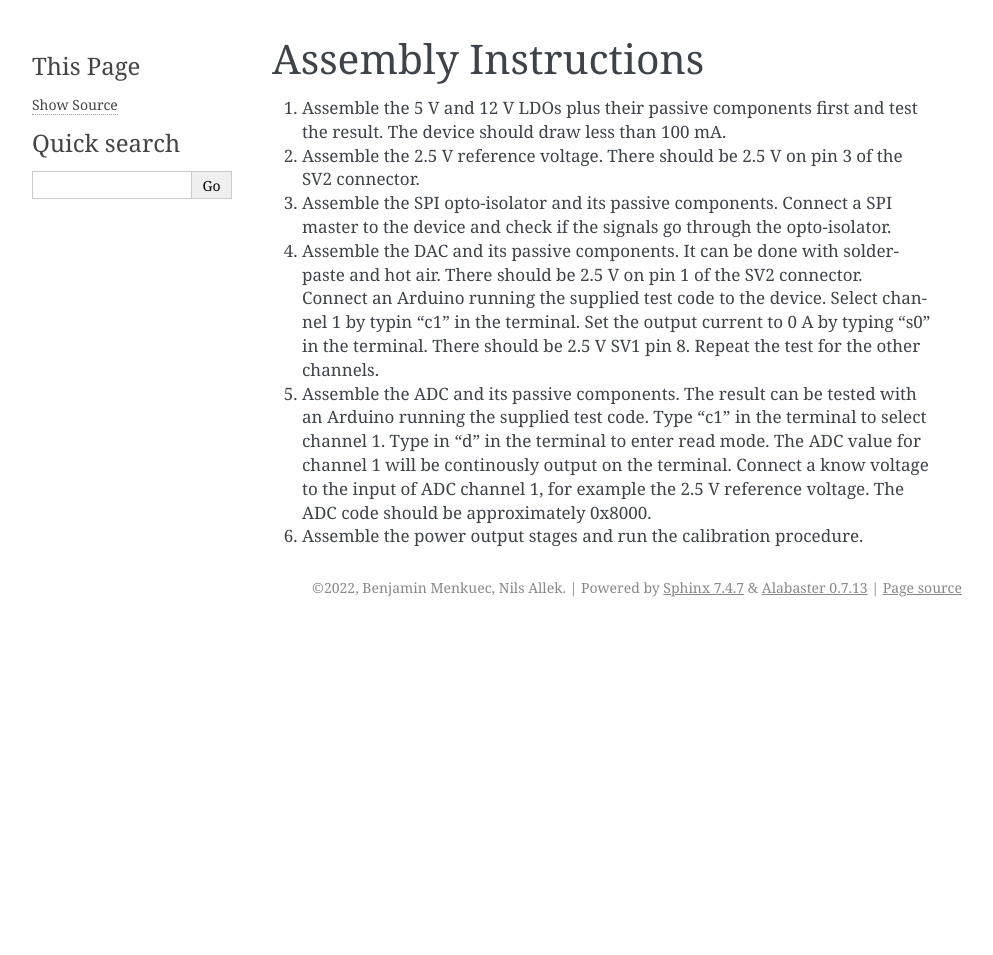
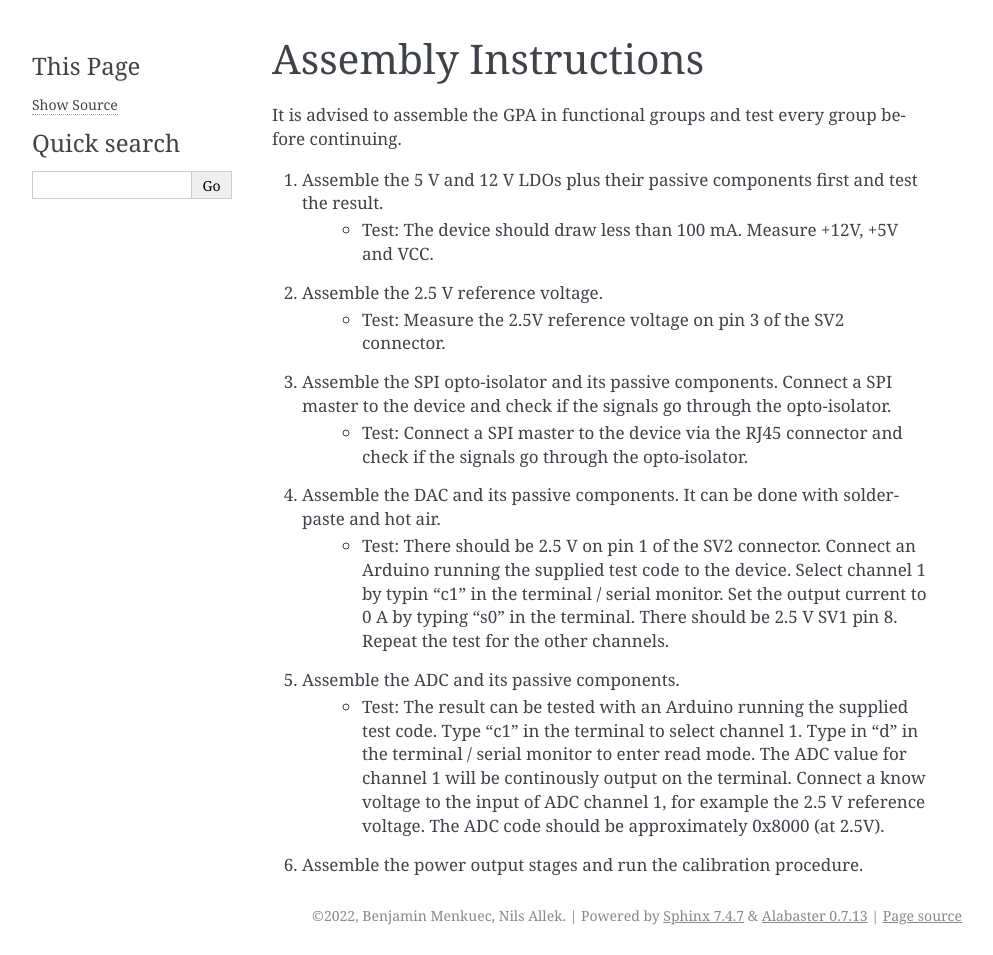
Before and after one commit to NilsAll/GPA-docTest, a Sphinx documentation site: the page built from docs/pages/assembly-instructions.rst, in a window 1280 px wide. Shown: the whole page, without its empty margins (148-1141 px from the left). Built offline with Sphinx 7.4.7, drawn with Linux system fonts in a browser that asks for light colours; before the commit the page ends 900 px from its top, so only the background shows below that.

Commit message:
fixed typos

```diff
--- a/docs/pages/assembly-instructions.rst
+++ b/docs/pages/assembly-instructions.rst
@@ -1,8 +1,16 @@
 Assembly Instructions
 =====================
-1. Assemble the 5 V and 12 V LDOs plus their passive components first and test the result. The device should draw less than 100 mA.
-2. Assemble the 2.5 V reference voltage. There should be 2.5 V on pin 3 of the SV2 connector.
+
+It is advised to assemble the GPA in functional groups and test every group before continuing.
+
+1. Assemble the 5 V and 12 V LDOs plus their passive components first and test the result.
+    - Test: The device should draw less than 100 mA. Measure +12V, +5V and VCC.
+2. Assemble the 2.5 V reference voltage.
+    - Test: Measure the 2.5V reference voltage on pin 3 of the SV2 connector.
 3. Assemble the SPI opto-isolator and its passive components. Connect a SPI master to the device and check if the signals go through the opto-isolator.
-4. Assemble the DAC and its passive components. It can be done with solderpaste and hot air. There should be 2.5 V on pin 1 of the SV2 connector. Connect an Arduino running the supplied test code to the device. Select channel 1 by typin "c1" in the terminal. Set the output current to 0 A by typing "s0" in the terminal. There should be 2.5 V SV1 pin 8. Repeat the test for the other channels.
-5. Assemble the ADC and its passive components. The result can be tested with an Arduino running the supplied test code. Type "c1" in the terminal to select channel 1. Type in "d" in the terminal to enter read mode. The ADC value for channel 1 will be continously output on the terminal. Connect a know voltage to the input of ADC channel 1, for example the 2.5 V reference voltage. The ADC code should be approximately 0x8000.
+    - Test: Connect a SPI master to the device via the RJ45 connector and check if the signals go through the opto-isolator.
+4. Assemble the DAC and its passive components. It can be done with solderpaste and hot air.
+    - Test: There should be 2.5 V on pin 1 of the SV2 connector. Connect an Arduino running the supplied test code to the device. Select channel 1 by typin "c1" in the terminal / serial monitor. Set the output current to 0 A by typing "s0" in the terminal. There should be 2.5 V SV1 pin 8. Repeat the test for the other channels.
+5. Assemble the ADC and its passive components.
+    - Test: The result can be tested with an Arduino running the supplied test code. Type "c1" in the terminal to select channel 1. Type in "d" in the terminal / serial monitor to enter read mode. The ADC value for channel 1 will be continously output on the terminal. Connect a know voltage to the input of ADC channel 1, for example the 2.5 V reference voltage. The ADC code should be approximately 0x8000 (at 2.5V).
 6. Assemble the power output stages and run the calibration procedure.
--- a/docs/pages/function-overview.rst
+++ b/docs/pages/function-overview.rst
@@ -4,8 +4,11 @@ Function Overview
 The 16-bit DAC80504 DAC controls a differential push-pull Howland current source. The Howland current
 source uses a 200 milliohms shunt resistor, which is also used to measure the current. The voltage across
 the shunt resistor is amplified by an INA149 OP amp, which is connected to a 2.5V offset voltage, to enable
-measuring bidirectional currents. The output of the INA149 is connected to an ADS8684 DAC.
+measuring bidirectional currents. The output of the INA149 is connected to an ADS8684 ADC.
+With the comparison between the set current by the DAC and the measured current by the ADC an automatic calibration is possible.
 
+To write and read the values from the DAC and ADC, the GPA can be connected to a microcontroller via SPI.
+The SPI interface is galvanically isolated achieved by the digital isolator ADUM4150 from Analog Devices.
 The calibration is performed by setting the DAC to evenly distributed values over the whole range. The
 output current is then measured for each of these values. To output a user specific current, first order
 interpolation from the recorded values is done, to obtain the DAC value for the specific current.
--- a/docs/pages/general-overview.rst
+++ b/docs/pages/general-overview.rst
@@ -1,7 +1,7 @@
 General Overview
 ================
 
-This Gradient Power Amplifier (GPA) has 4 channels, of which each can drive a current of +- 10 A.
+This Gradient Power Amplifier (GPA) has 4 channels, of which each can drive a current of :math:`\pm 10A`.
 The current is controlled via an SPI interface. The GPA has a build in current sensor for each channel
 that is also controlled via SPI. The information from the current sensor can be used for automatic calibration
 of the GPA. The GPA can easily be connected to a red pitaya that runs the
```
Also changed, not shown: docs/pages/automatic-calibration.rst (+4 -4 lines).
